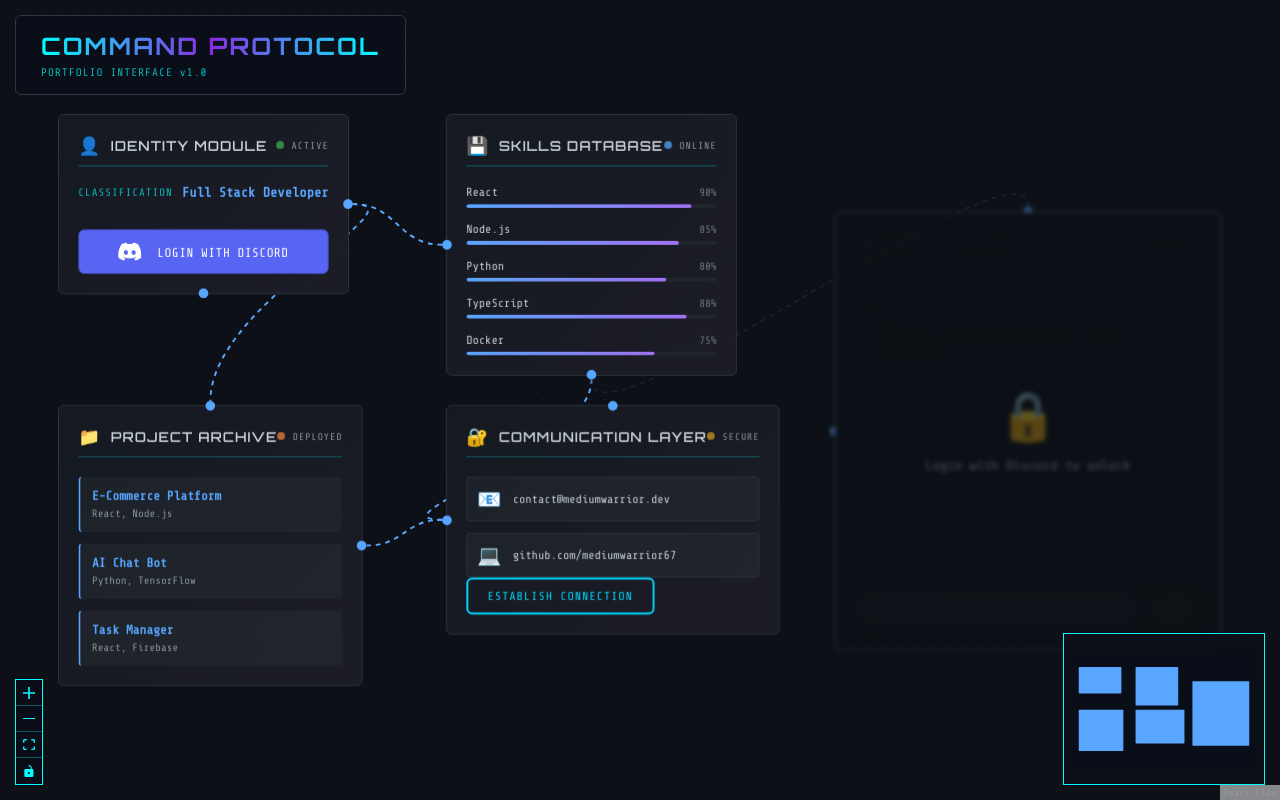
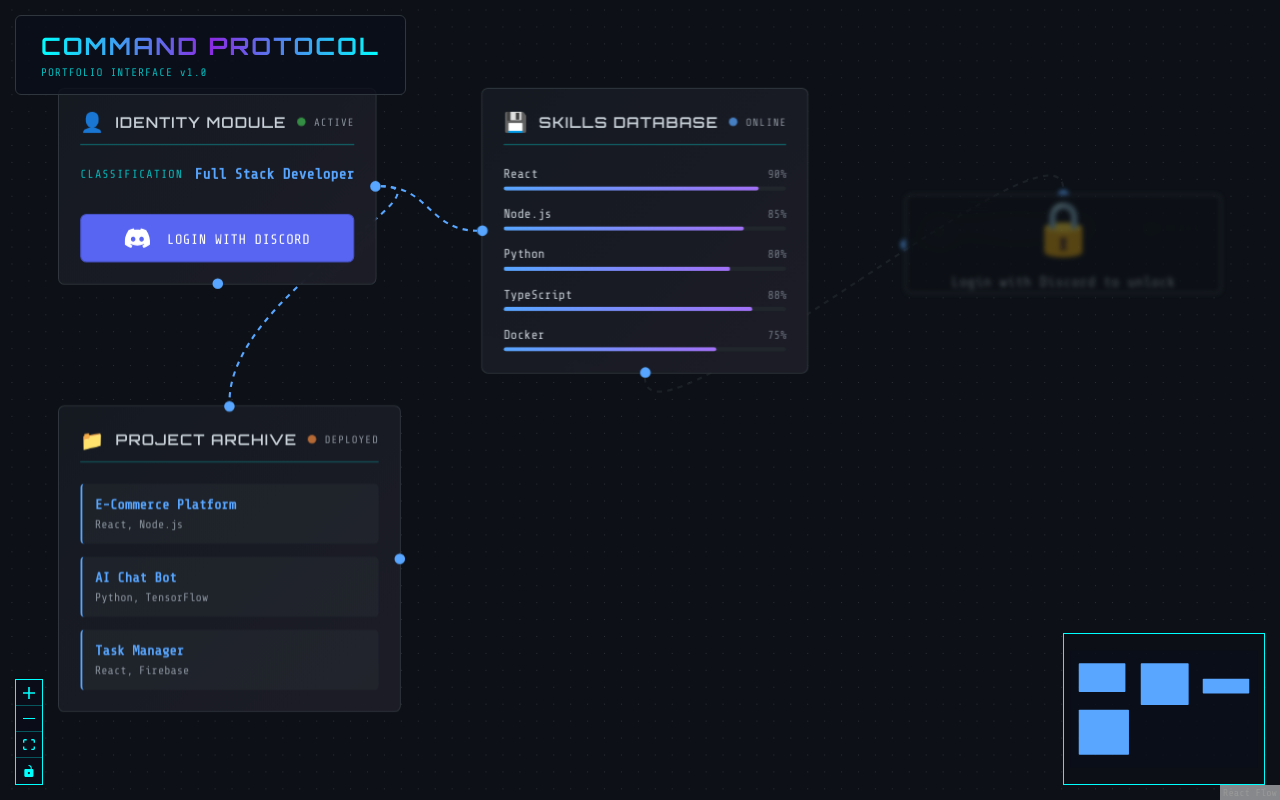
Before and after one commit to mediumwarrior67/portfolio, a React (Vite) app: page / in a window 1280 px wide. Built offline with nearby package versions, Linux system fonts and the light colour scheme.

Commit message:
feat: enhance ChatbotNode with expand/collapse functionality and improve styling

```diff
--- a/src/App.css
+++ b/src/App.css
@@ -89,6 +89,7 @@ body {
   display: flex;
   align-items: center;
   justify-content: space-between;
+  gap: 10px;
   margin-bottom: 20px;
   padding-bottom: 10px;
   border-bottom: 1px solid rgba(0, 255, 255, 0.3);
@@ -340,6 +341,33 @@ body {
 .chatbot-node {
   min-width: 400px;
   max-width: 400px;
+  transition: all 0.3s ease;
+}
+
+.chatbot-node.collapsed {
+  min-width: 300px;
+  max-width: 300px;
+}
+
+.expand-btn {
+  background: transparent;
+  border: 1px solid rgba(0, 255, 255, 0.3);
+  color: #00ffff;
+  width: 28px;
+  height: 28px;
+  border-radius: 4px;
+  cursor: pointer;
+  font-size: 18px;
+  display: flex;
+  align-items: center;
+  justify-content: center;
+  transition: all 0.3s ease;
+  margin-left: 10px;
+}
+
+.expand-btn:hover {
+  background: rgba(0, 255, 255, 0.1);
+  border-color: #00ffff;
 }
 
 .chat-messages {
--- a/src/App.jsx
+++ b/src/App.jsx
@@ -14,7 +14,6 @@ import '@xyflow/react/dist/style.css';
 import IdentityNode from './components/IdentityNode';
 import SkillsNode from './components/SkillsNode';
 import ProjectsNode from './components/ProjectsNode';
-import ContactNode from './components/ContactNode';
 import ChatbotNode from './components/ChatbotNode';
 import './App.css';
 
@@ -22,7 +21,6 @@ const nodeTypes = {
   identity: IdentityNode,
   skills: SkillsNode,
   projects: ProjectsNode,
-  contact: ContactNode,
   chatbot: ChatbotNode,
 };
 
@@ -71,24 +69,14 @@ const initialNodes = [
     },
   },
   {
-    id: 'contact',
-    type: 'contact',
-    position: { x: 500, y: 350 },
-    data: {
-      label: 'COMMUNICATION LAYER',
-      email: 'contact@mediumwarrior.dev',
-      github: 'mediumwarrior67',
-      status: 'SECURE'
-    },
-  },
-  {
     id: 'chatbot',
     type: 'chatbot',
     position: { x: 900, y: 150 },
     data: {
       label: 'AI ASSISTANT',
       status: 'LOCKED',
-      unlocked: false
+      unlocked: false,
+      isExpanded: false
     },
   },
 ];
@@ -105,20 +93,6 @@ const initialEdges = [
     id: 'e1-3',
     source: 'header',
     target: 'projects',
-    animated: true,
-    style: { stroke: '#58a6ff', strokeWidth: 2 },
-  },
-  {
-    id: 'e2-4',
-    source: 'skills',
-    target: 'contact',
-    animated: true,
-    style: { stroke: '#58a6ff', strokeWidth: 2 },
-  },
-  {
-    id: 'e3-4',
-    source: 'projects',
-    target: 'contact',
     animated: true,
     style: { stroke: '#58a6ff', strokeWidth: 2 },
   },
@@ -171,6 +145,7 @@ function App() {
               ...node.data,
               status: 'READY',
               unlocked: true,
+              isExpanded: true,
             },
           };
         }
@@ -213,6 +188,7 @@ function App() {
               ...node.data,
               status: 'LOCKED',
               unlocked: false,
+              isExpanded: false,
             },
           };
         }
--- a/src/components/ChatbotNode.jsx
+++ b/src/components/ChatbotNode.jsx
@@ -7,8 +7,16 @@ function ChatbotNode({ data }) {
   ]);
   const [input, setInput] = useState('');
   const [isLoading, setIsLoading] = useState(false);
+  const [isExpanded, setIsExpanded] = useState(data.isExpanded || false);
   const isLocked = !data.unlocked;
   const messagesEndRef = useRef(null);
+
+  // Sync with data.isExpanded when it changes (e.g., on login)
+  useEffect(() => {
+    if (data.isExpanded !== undefined) {
+      setIsExpanded(data.isExpanded);
+    }
+  }, [data.isExpanded]);
 
   const scrollToBottom = () => {
     messagesEndRef.current?.scrollIntoView({ behavior: 'smooth' });
@@ -73,8 +81,14 @@ function ChatbotNode({ data }) {
     }
   };
 
+  const toggleExpand = () => {
+    if (!isLocked) {
+      setIsExpanded(!isExpanded);
+    }
+  };
+
   return (
-    <div className={`node-container chatbot-node ${isLocked ? 'locked-node' : ''}`}>
+    <div className={`node-container chatbot-node ${isLocked ? 'locked-node' : ''} ${isExpanded ? 'expanded' : 'collapsed'}`}>
       {isLocked && (
         <div className="locked-overlay">
           <div className="lock-icon">🔒</div>
@@ -86,12 +100,20 @@ function ChatbotNode({ data }) {
           <span className="node-icon">🤖</span>
           {data.label}
         </div>
-        <div className="status-indicator">
-          <span className={`status-dot ${isLoading ? 'loading' : 'active'}`}></span>
-          {isLoading ? 'THINKING' : 'READY'}
+        <div style={{ display: 'flex', alignItems: 'center', gap: '10px' }}>
+          <div className="status-indicator">
+            <span className={`status-dot ${isLoading ? 'loading' : 'active'}`}></span>
+            {isLoading ? 'THINKING' : data.status}
+          </div>
+          {!isLocked && (
+            <button className="expand-btn" onClick={toggleExpand}>
+              {isExpanded ? '−' : '+'}
+            </button>
+          )}
         </div>
       </div>
-      <div className="node-content">
+      {isExpanded && (
+        <div className="node-content">
         <div className="chat-messages">
           {messages.map((msg, idx) => (
             <div key={idx} className={`chat-message ${msg.role}`}>
@@ -130,6 +152,7 @@ function ChatbotNode({ data }) {
           </button>
         </div>
       </div>
+      )}
       <Handle type="target" position={Position.Top} id="a" />
       <Handle type="target" position={Position.Left} id="b" />
     </div>
```
